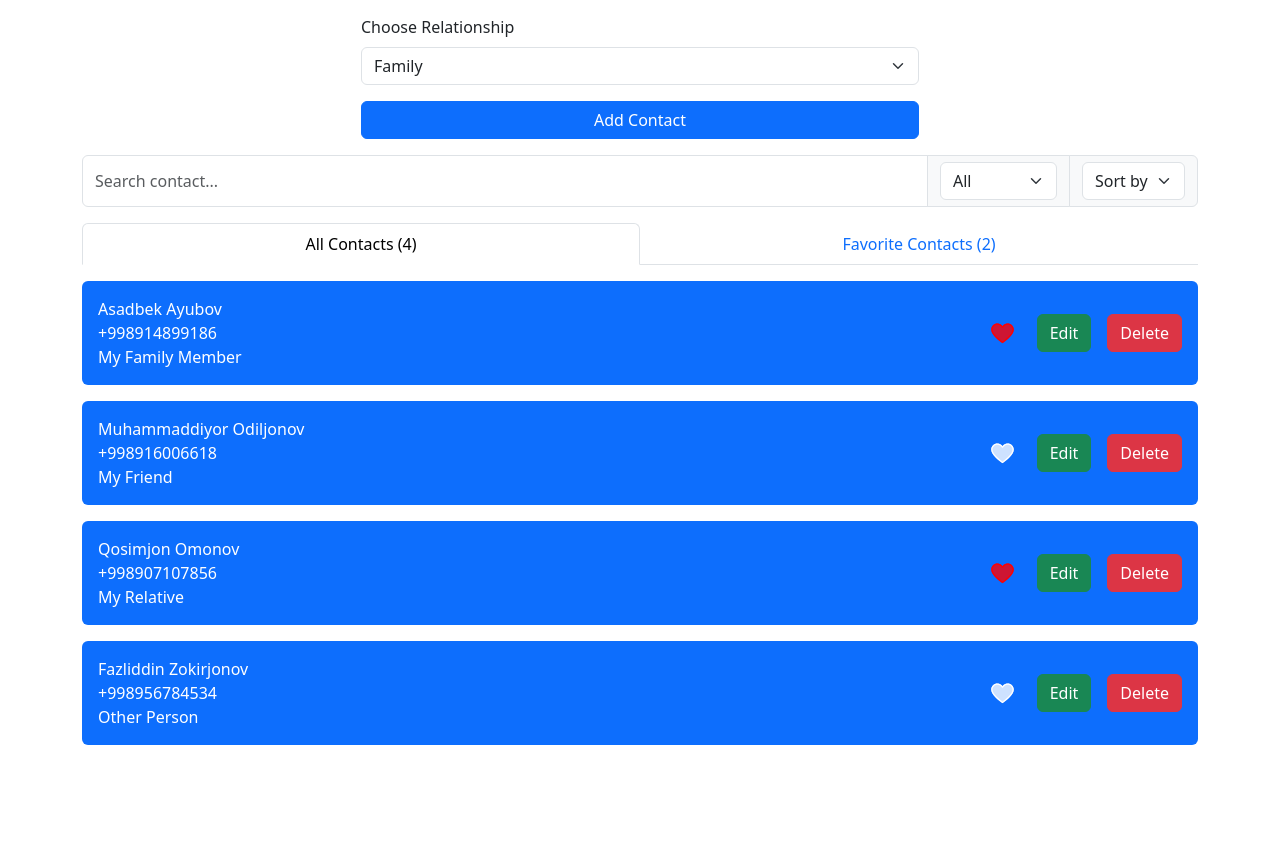
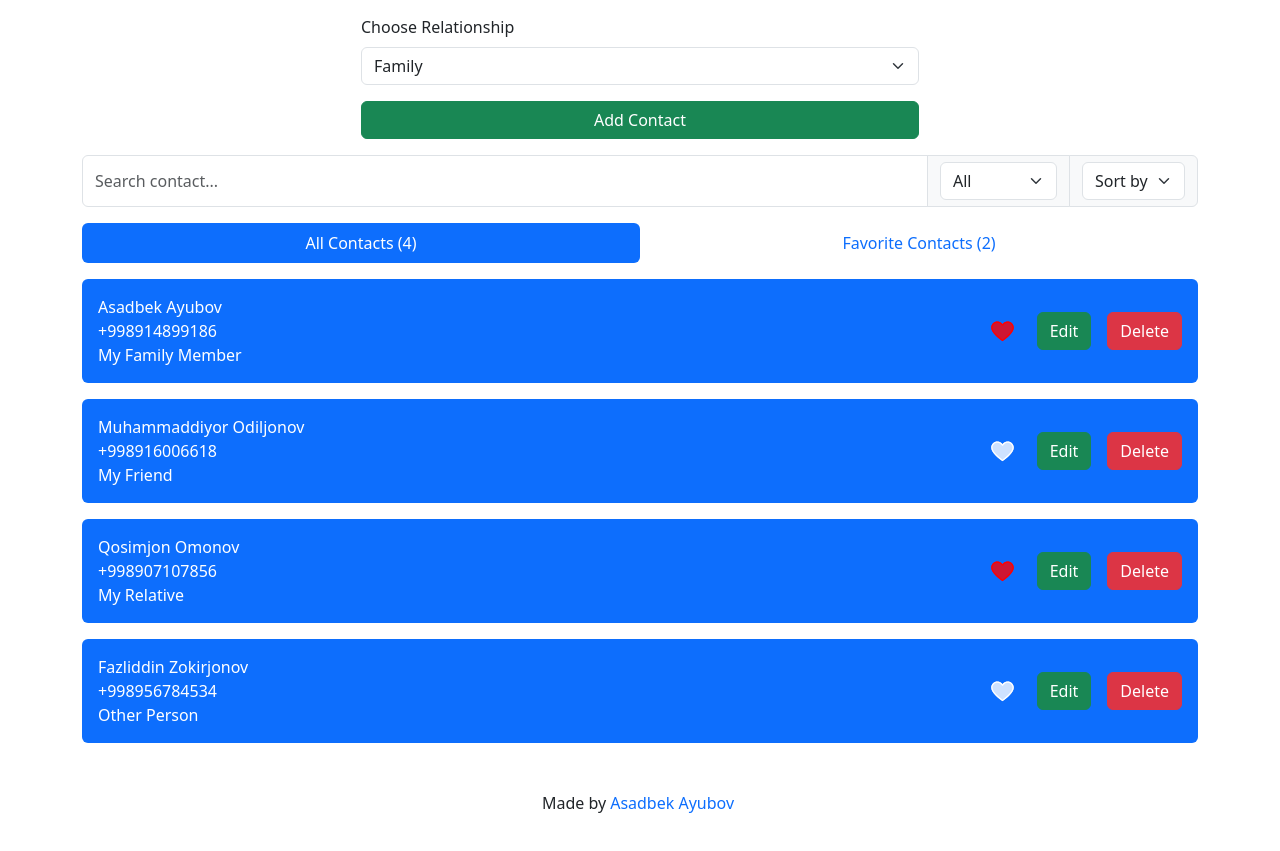
Before and after one commit to Asadullohbek05/contact-app, a React (Create React App) app: page / in a window 1280 px wide. Shown: the part 259-1110 px from the top of the page. Before the commit the page ends 1020 px from the top, so only its background shows below. Built offline with nearby package versions, Linux system fonts and the light colour scheme.

Commit message:
Search Added

```diff
--- a/src/Components/ContactForm.jsx
+++ b/src/Components/ContactForm.jsx
@@ -73,8 +73,8 @@ class ContactForm extends Component {
               Please Fill!
             </Form.Control.Feedback>
           </Form.Group>
-          <Button type="submit" variant="primary" className="w-100">
-            {isEditContact ? "Edit Contact" : "Add Contact"}
+          <Button type="submit" variant="success" className="w-100">
+            {isEditContact ? "Save Contact" : "Add Contact"}
           </Button>
         </Form>
       </Container>
--- /dev/null
+++ b/src/Components/Footer.jsx
@@ -0,0 +1,21 @@
+import React, { Component } from "react";
+
+export class Footer extends Component {
+  render() {
+    return (
+      <div className="text-center my-5">
+        <span>
+          Made by
+          <a
+            className="text-decoration-none m-lg-1"
+            href="https://t.me/Asadullohbek"
+          >
+            Asadbek Ayubov
+          </a>
+        </span>
+      </div>
+    );
+  }
+}
+
+export default Footer;
--- a/src/Pages/HomePage.jsx
+++ b/src/Pages/HomePage.jsx
@@ -3,6 +3,7 @@ import ContactForm from "../Components/ContactForm";
 import { Container, Tab, Tabs } from "react-bootstrap";
 import ContactCard from "../Components/ContactCard";
 import { toast } from "react-toastify";
+import Footer from "../Components/Footer";
 
 const contactsJSON = localStorage.getItem("contacts");
 
@@ -56,6 +57,11 @@ class HomePage extends Component {
   render() {
     const { validated, contacts, contact, isEditContact, search } = this.state;
 
+    let allContacts = contacts.filter(
+      (contact) =>
+        contact.firstName.toLowerCase().includes(search) ||
+        contact.lastName.toLowerCase().includes(search)
+    );
     const favoriteContacts = contacts.filter((el) => el.isFavorite === true);
 
     // Submit Form - Add Contact
@@ -132,13 +138,18 @@ class HomePage extends Component {
       toast.error("Contact Deleted");
     };
 
+    // Search Contacts
     const handleSearch = (e) => {
-      this.setState({ search: e.target.value });
-      const contactResults = contacts.filter((el) =>
-        el.firstName.toLowerCase().includes(search.trim().toLowerCase())
-      );
+      this.setState({ search: e.target.value.trim().toLowerCase() });
+    };
 
-      console.log(contactResults);
+    const handleCategory = (e) => {
+      let currentCategory = e.target.value;
+      if (currentCategory !== "all") {
+        allContacts = contacts.filter(
+          (contact) => contact.relationship === currentCategory
+        );
+      }
     };
 
     return (
@@ -155,16 +166,15 @@ class HomePage extends Component {
             <input
               placeholder="Search contact..."
               className="form-control"
-              value={search}
-              onChange={(e) => handleSearch(e)}
+              onChange={handleSearch}
             />
             <span className="input-group-text">
-              <select className="form-select">
-                <option value="all">All</option>
-                <option value="family">Family</option>
-                <option value="friends">Friends</option>
-                <option value="relatives">Relatives</option>
-                <option value="other">Other</option>
+              <select className="form-select" onChange={handleCategory}>
+                <option value="All">All</option>
+                <option value="Family">Family</option>
+                <option value="Friends">Friends</option>
+                <option value="Relatives">Relatives</option>
+                <option value="Other">Other</option>
               </select>
             </span>
             <span className="input-group-text">
@@ -175,9 +185,9 @@ class HomePage extends Component {
               </select>
             </span>
           </div>
-          <Tabs defaultActiveKey="profile" id="justify-tab-example" justify>
-            <Tab eventKey="profile" title={`All Contacts (${contacts.length})`}>
-              {contacts.map((el) => (
+          <Tabs defaultActiveKey="all" justify variant="pills">
+            <Tab eventKey="all" title={`All Contacts (${contacts.length})`}>
+              {allContacts.map((el) => (
                 <ContactCard
                   key={el.id}
                   likeContact={likeContact}
@@ -188,7 +198,7 @@ class HomePage extends Component {
               ))}
             </Tab>
             <Tab
-              eventKey="home"
+              eventKey="favorite"
               title={`Favorite Contacts (${favoriteContacts.length})`}
             >
               {favoriteContacts.map((el) => (
@@ -202,6 +212,7 @@ class HomePage extends Component {
               ))}
             </Tab>
           </Tabs>
+          <Footer />
         </Container>
       </div>
     );
```
